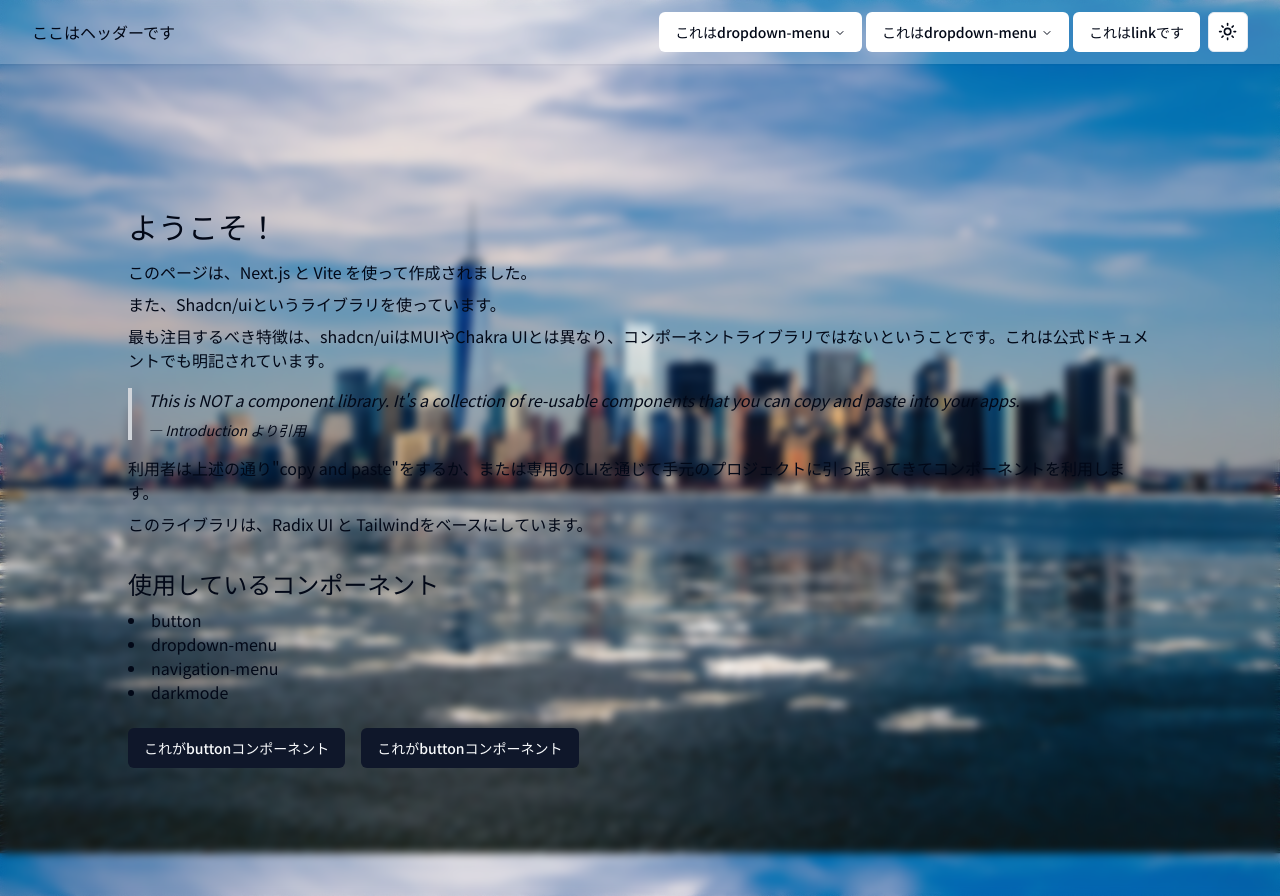
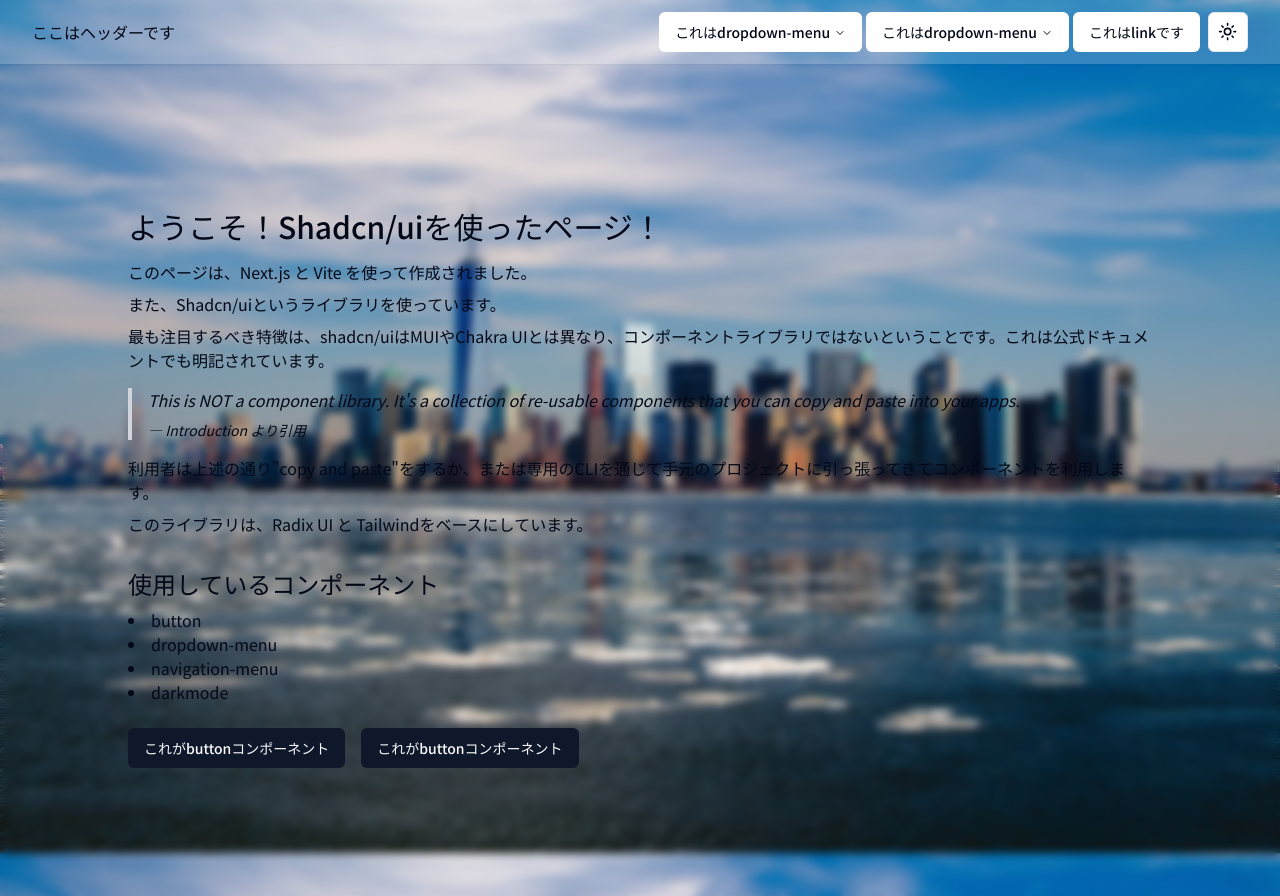
Before and after one commit to YQh9Mh3181jzEJ5/learn-shadcnui-basics, a Next.js app: page / in a window 1280 px wide. Built offline with nearby package versions, Linux system fonts and the light colour scheme.

Commit message:
add text

```diff
--- a/app/page.tsx
+++ b/app/page.tsx
@@ -4,7 +4,9 @@ export default function Home() {
   return (
     <main className="p-24">
       <section>
-        <h1 className="font-medium text-3xl py-4">ようこそ！</h1>
+        <h1 className="font-medium text-3xl py-4">
+          ようこそ！Shadcn/uiを使ったページ！
+        </h1>
         <article className="mb-6">
           <p className="mb-2">
             このページは、Next.js と Vite を使って作成されました。
```
